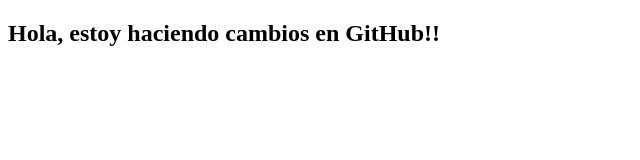
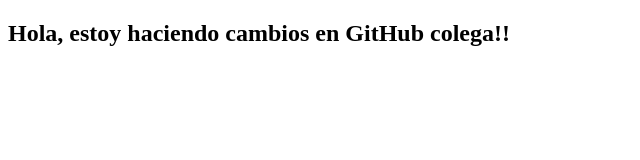
Before and after one commit to JManuel1981/Curso-de-Git, a plain HTML site: page index.html in a window 1280 px wide. Shown: the whole page, without its empty margins (0-640 px from the left). Drawn offline with Linux system fonts and the light colour scheme.

Commit message:
modificacion de index.html

```diff
--- a/index.html
+++ b/index.html
@@ -6,6 +6,6 @@
     <title>Document</title>
 </head>
 <body>
-    <h2>Hola, estoy haciendo cambios en GitHub!!</h2>
+    <h2>Hola, estoy haciendo cambios en GitHub colega!!</h2>
 </body>
 </html>
```
